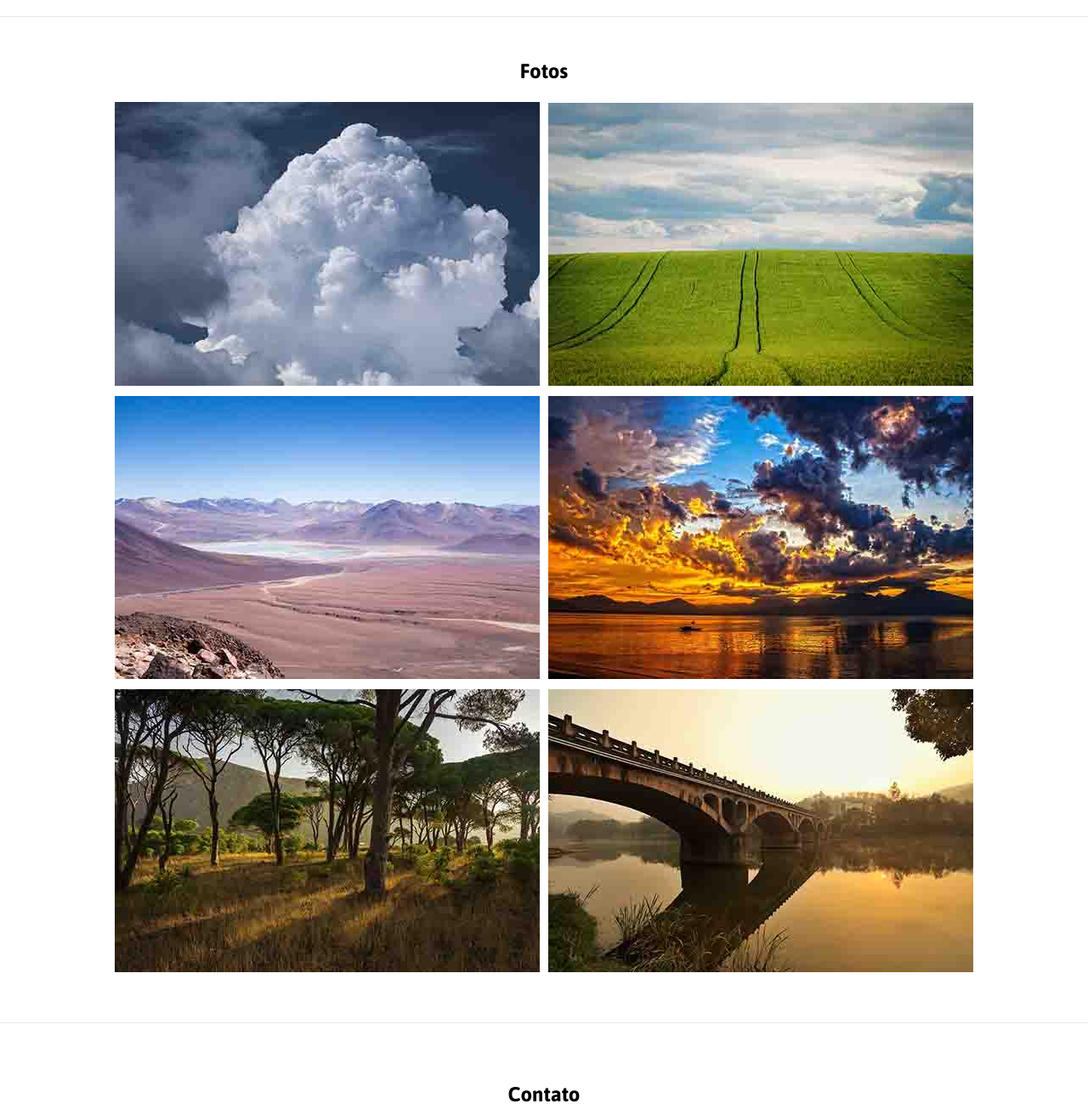
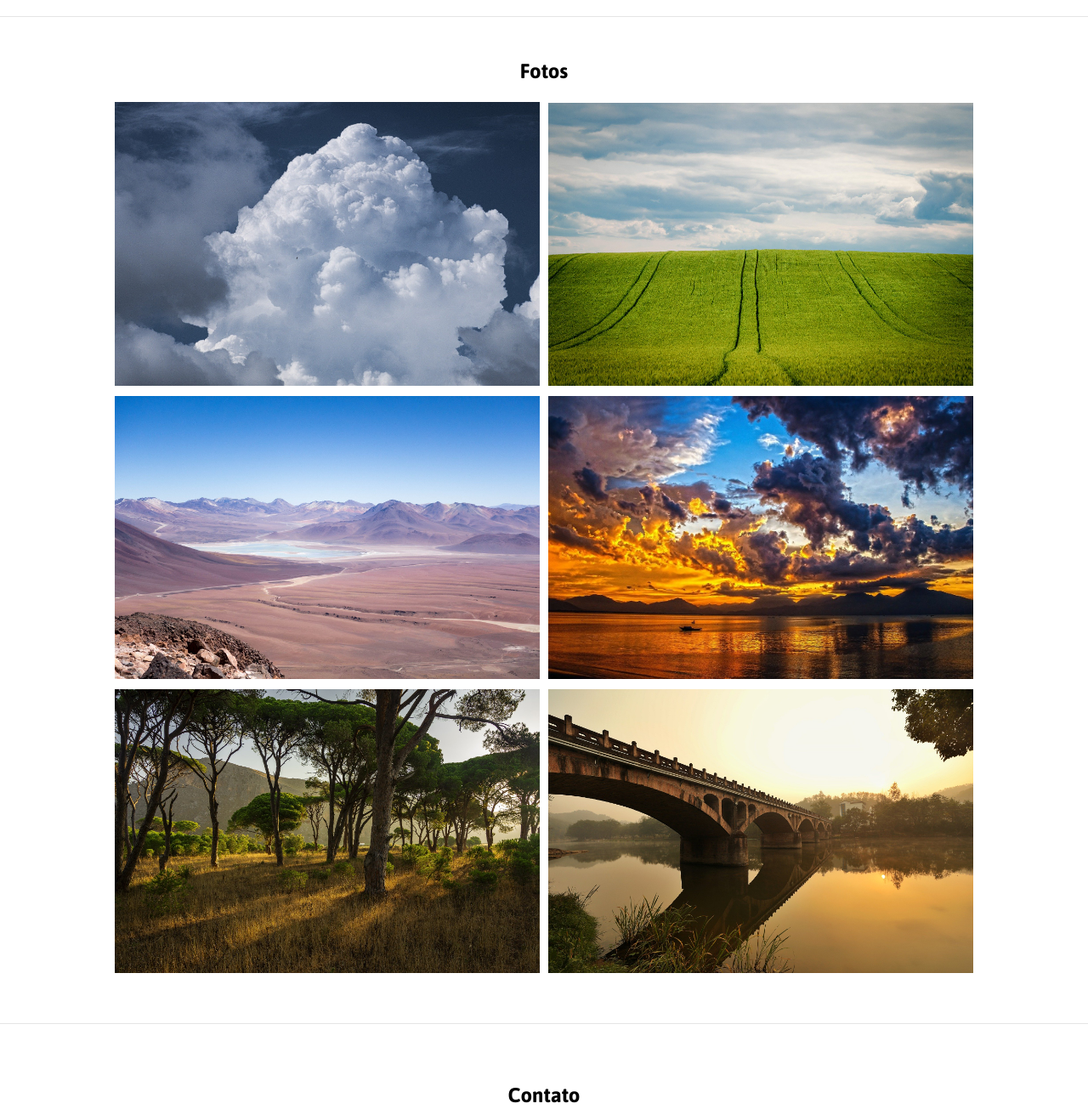
Before and after one commit to GuilhermeAraujo062/ricardo-fotos, a plain HTML site: page index.html in a window 1280 px wide. Shown: the part 1420-2725 px from the top of the page at 85% size. Drawn offline with nearby package versions, Linux system fonts and the light colour scheme.

Commit message:
troquei imagens

```diff
--- a/estilo/style.css
+++ b/estilo/style.css
@@ -108,7 +108,7 @@ nav#navegaçao {
 /*inicio*/
 
 #inicio {
-    background-image: url(/imagens/camera-p.jpg);
+    background-image: url(/imagens/camera.jpg);
     background-position: center center;
     background-repeat: no-repeat;
     background-size: cover;
--- a/index.html
+++ b/index.html
@@ -86,12 +86,12 @@
             <div>
                 <h2>Fotos</h2>
 
-                <img src="imagens/ceu.jpg" alt="ceu">
-                <img src="imagens/grama.jpg" alt="grama">
-                <img src="imagens/montanha.jpg" alt="montanha">
-                <img src="imagens/mar.jpg" alt="mar">
-                <img src="imagens/arvores.jpg" alt="arvores">
-                <img src="imagens/ponte.jpg" alt="ponte">
+                <img src="imagens/ceu-full.jpg" alt="ceu">
+                <img src="imagens/grama-full.jpg" alt="grama">
+                <img src="imagens/montanha-full.jpg" alt="montanha">
+                <img src="imagens/mar-full.jpg" alt="mar">
+                <img src="imagens/arvores-full.jpg" alt="arvores">
+                <img src="imagens/ponte-full.jpg" alt="ponte">
             </div>
         </section>
 
```
